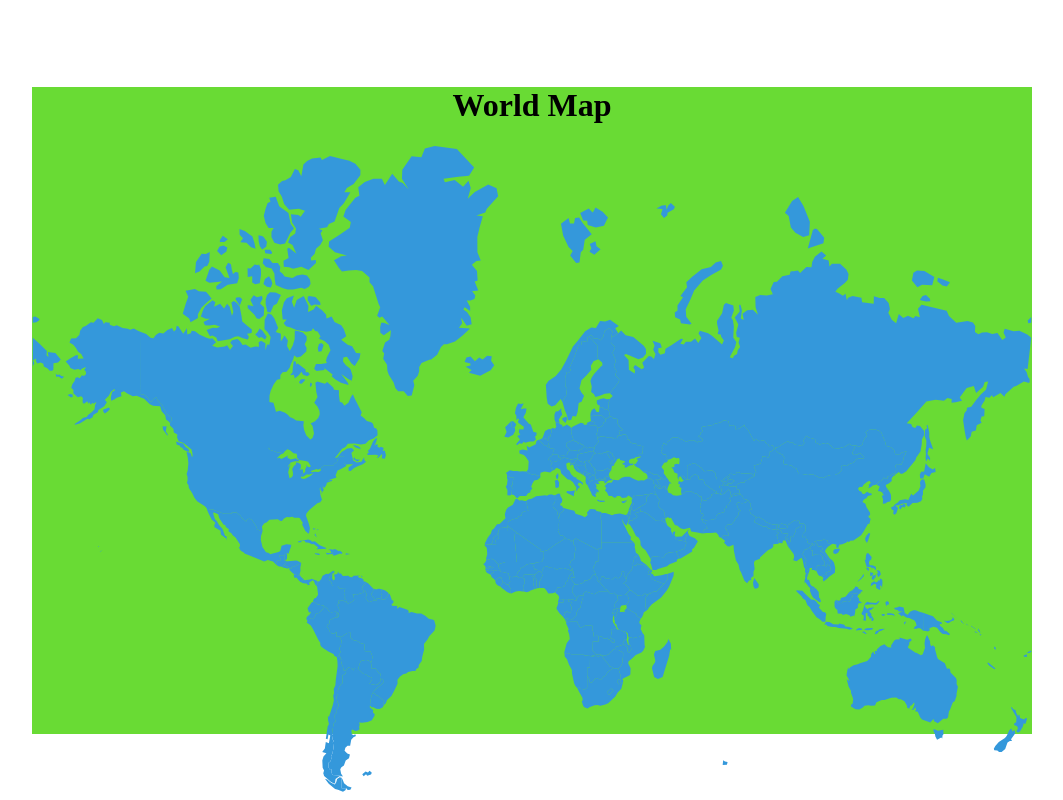
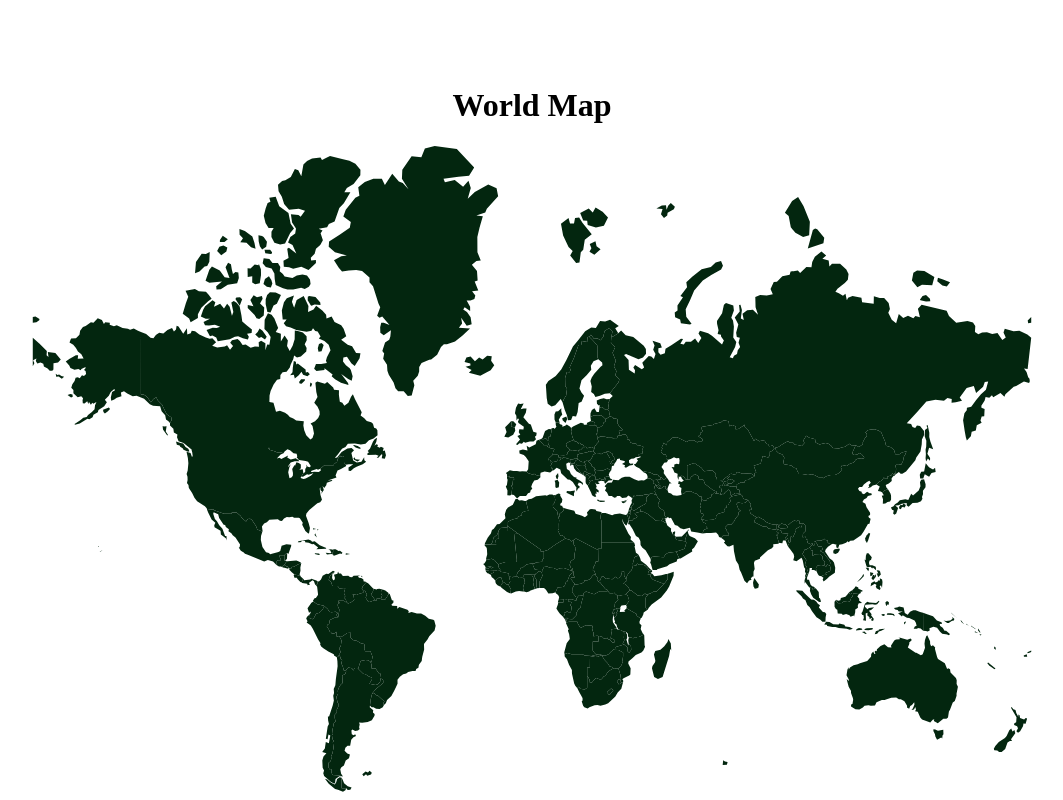
Before and after one commit to ShachiruRashmika2/Globe-Seeker, a React (Vite) app in the folder client/: page / in a window 1280 px wide. Shown: the whole page, without its empty margins (108-1171 px from the left). Built offline with nearby package versions, Linux system fonts and the light colour scheme.

Commit message:
change map background

```diff
--- a/client/src/styles/map.css
+++ b/client/src/styles/map.css
@@ -2,7 +2,7 @@
     position: relative;
     width: 1000px;
     height: 647px;
-    background: #69db34;
+    background:transparent;
 
 
   }
@@ -12,7 +12,7 @@
     ;
     width:100%;
     height: 647px;
-    background: #3498db;
+    background: #03260f;
     align-self: center;
 
 
```
